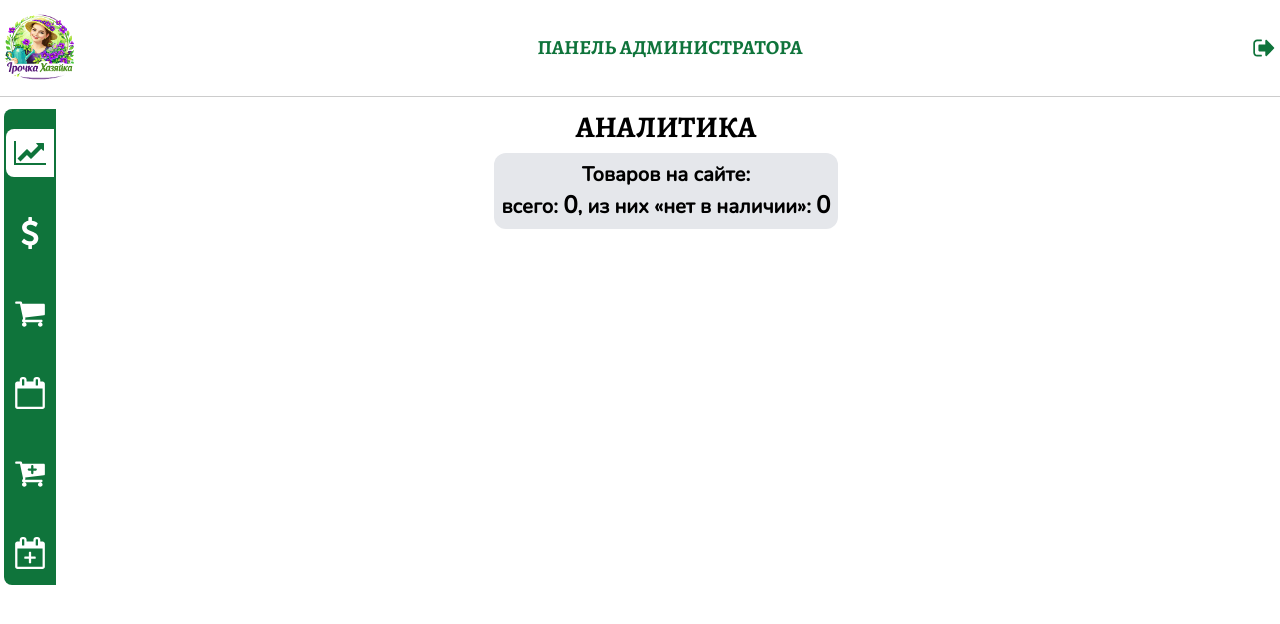
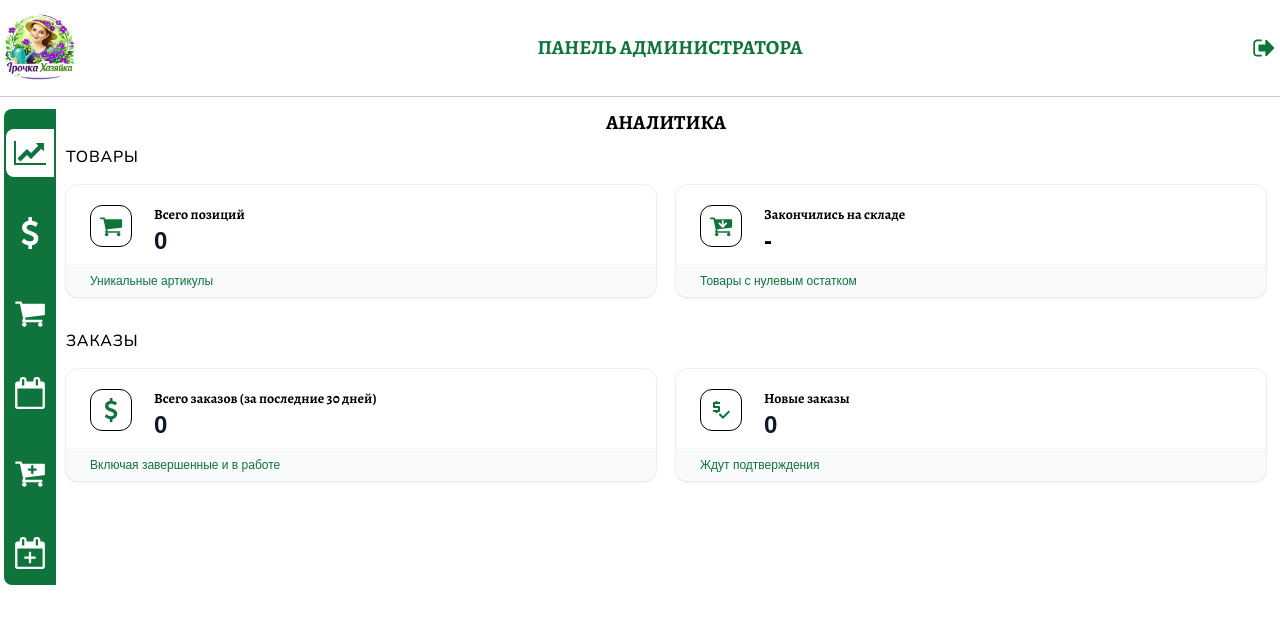
Before and after one commit to DenysKors/flowergirl-irina, a Next.js app: page /dashboard/analytics in a window 1280 px wide. Shown: the top 624 px of the page. Built offline with nearby package versions, Linux system fonts and the light colour scheme; no server answers; the database is empty.

Commit message:
Update analytics, fix product update form

```diff
--- a/app/(admin)/dashboard/analytics/page.tsx
+++ b/app/(admin)/dashboard/analytics/page.tsx
@@ -1,27 +1,126 @@
+import { connection } from "next/server";
+
 import { getAdminAnalytics } from "@/lib/api";
 
 export default async function Analytics() {
-  const { totalProducts, outOfStockProducts } = await getAdminAnalytics();
+   await connection();
+    const {
+    totalProducts,
+    outOfStockProducts,
+    ordersAmount,
+    newOrders,
+  } = await getAdminAnalytics();
   return (
-    <section className="w-full h-full">
-      <h1 className="mb-2 font-heading lg:text-3xl uppercase text-center text-text">
+    <section className="my-0 px-1.5 pb-2.5 lg:px-2.5 lg:pb-5 w-full">
+      <h1 className="mb-2 font-heading lg:text-xl uppercase text-center text-text">
         Аналитика
       </h1>
-      <div className="w-max flex flex-col justify-self-center gap-2 lg:gap-4">
-        <div className="p-2 flex-1 text-center bg-gray-200 rounded-xl">
-          <p className="font-text font-bold text-xs lg:text-xl">
-            Товаров на сайте:
-          </p>
-          <p className="font-text font-bold text-xs lg:text-xl">
-            всего:{" "}
-            <span className="font-text font-bold text-base lg:text-2xl text-center">
-              {totalProducts}
-            </span>
-            , из них &#171;нет в наличии&#187;:{" "}
-            <span className="font-text font-bold text-base lg:text-2xl text-center">
-              {outOfStockProducts}
-            </span>
-          </p>
+      <h2 className="text-xs lg:text-base font-text uppercase tracking-wider text-text mb-4">
+        Товары
+      </h2>
+      <div className="grid grid-cols-1 gap-5 sm:grid-cols-2 mb-8">
+        <div className="relative overflow-hidden rounded-xl bg-white px-4 pb-6 pt-5 shadow-sm ring-1 ring-slate-200/50 sm:px-6 transition-all hover:shadow-md">
+          <div>
+            <div className="absolute p-2 border border-border rounded-xl">
+              <svg className="w-6 h-6 fill-main">
+                <use href="/icons.svg#icon-products"></use>
+              </svg>
+            </div>
+            <p className="ml-16 truncate text-sm font-heading text-text">
+              Всего позиций
+            </p>
+          </div>
+          <div className="ml-16 flex items-baseline pb-4">
+            <p className="text-2xl font-semibold tracking-tight text-slate-900">
+              {new Intl.NumberFormat("uk-UA", {
+                minimumFractionDigits: 0,
+                maximumFractionDigits: 2,
+              }).format(totalProducts)}
+            </p>
+          </div>
+          <div className="absolute bottom-0 inset-x-0 bg-slate-50 px-4 py-2 sm:px-6 text-xs text-main border-t border-slate-100">
+            Уникальные артикулы
+          </div>
+        </div>
+        <div className="relative overflow-hidden rounded-xl bg-white px-4 pb-6 pt-5 shadow-sm ring-1 ring-slate-200/50 sm:px-6 transition-all hover:shadow-md">
+          <div>
+            <div className="absolute p-2 border border-border rounded-xl">
+              <svg className="w-6 h-6 fill-main">
+                <use href="/icons.svg#icon-products-down"></use>
+              </svg>
+            </div>
+            <p className="ml-16 truncate text-sm font-heading text-text">
+              Закончились на складе
+            </p>
+          </div>
+          <div className="ml-16 flex items-baseline pb-4">
+            <p
+              className={`text-2xl font-semibold tracking-tight ${
+                outOfStockProducts > 0 ? "text-red-500" : "text-text"
+              }`}
+            >
+              {outOfStockProducts > 0 ? outOfStockProducts : "-"}
+            </p>
+            {outOfStockProducts > 0 && (
+              <span className="ml-2 text-xs font-medium text-red-500 bg-red-50 px-1.5 py-0.5 rounded">
+                Требует внимания
+              </span>
+            )}
+          </div>
+          <div className="absolute bottom-0 inset-x-0 bg-slate-50 px-4 py-2 sm:px-6 text-xs text-main border-t border-slate-100">
+            Товары с нулевым остатком
+          </div>
+        </div>
+      </div>
+      <h2 className="text-xs lg:text-base font-text uppercase tracking-wider text-text mb-4">
+        Заказы
+      </h2>
+      <div className="grid grid-cols-1 gap-5 sm:grid-cols-2 mb-8">
+        <div className="relative overflow-hidden rounded-xl bg-white px-4 pb-6 pt-5 shadow-sm ring-1 ring-slate-200/50 sm:px-6 transition-all hover:shadow-md">
+          <div>
+            <div className="absolute p-2 border border-border rounded-xl">
+              <svg className="w-6 h-6 fill-main">
+                <use href="/icons.svg#icon-orders"></use>
+              </svg>
+            </div>
+            <p className="ml-16 text-sm font-heading text-text wrap-break-word">
+              Всего заказов (за последние 30 дней)
+            </p>
+          </div>
+          <div className="ml-16 flex items-baseline pb-4">
+            <p className="text-2xl font-semibold tracking-tight text-slate-900">
+              {new Intl.NumberFormat("uk-UA", {
+                minimumFractionDigits: 0,
+                maximumFractionDigits: 2,
+              }).format(ordersAmount)}
+            </p>
+          </div>
+          <div className="absolute bottom-0 inset-x-0 bg-slate-50 px-4 py-2 sm:px-6 text-xs text-main border-t border-slate-100">
+            Включая завершенные и в работе
+          </div>
+        </div>
+        <div className="relative overflow-hidden rounded-xl bg-white px-4 pb-6 pt-5 shadow-sm ring-1 ring-slate-200/50 sm:px-6 transition-all hover:shadow-md">
+          <div>
+            <div className="absolute p-2 border border-border rounded-xl">
+              <svg className="w-6 h-6 fill-main">
+                <use href="/icons.svg#icon-orders-new"></use>
+              </svg>
+            </div>
+            <p className="ml-16 truncate text-sm font-heading text-text">
+              Новые заказы
+            </p>
+          </div>
+          <div className="ml-16 flex items-baseline pb-4">
+            <p className="text-2xl font-semibold tracking-tight text-slate-900">
+              {new Intl.NumberFormat("uk-UA", {
+                minimumFractionDigits: 0,
+                maximumFractionDigits: 2,
+              }).format(newOrders)}
+            </p>
+          </div>
+          <div className="absolute bottom-0 inset-x-0 bg-slate-50 px-4 py-2 sm:px-6 text-xs text-main border-t border-slate-100">
+            Ждут подтверждения
+          </div>
         </div>
       </div>
     </section>
--- a/app/(admin)/dashboard/orders/[id]/page.tsx
+++ b/app/(admin)/dashboard/orders/[id]/page.tsx
@@ -2,7 +2,7 @@ import { connection } from "next/server";
 import { notFound } from "next/navigation";
 
 import OrderStatusAction from "@/components/OrderSatusAction/OrderSatusAction";
-import ClientOrderDate from "@/components/ClientOrderDate/ClientOrderDate";
+import ClientDate from "@/components/ClientDate/ClientDate";
 
 import { ORDER_STATUS_TYPE, PAYMENT_TYPE } from "@/constants/order";
 import { getAdminOrderById } from "@/lib/api";
@@ -38,7 +38,7 @@ export default async function OrderPage({ params }: OrderPageProps) {
           </div>
           <div className="mt-1 md:justify-normal font-text text-xs text-gray-900">
             <span className="self-start mr-1 md:mr-3">Создан:</span>
-            <ClientOrderDate createdAt={order.createdAt} />
+            <ClientDate date={order.createdAt} />
           </div>
           {order.paymentType === PAYMENT_TYPE.PREPAID && (
             <div className="mt-1 md:justify-normal font-text text-xs text-gray-900">
--- /dev/null
+++ b/components/ClientDate/ClientDate.tsx
@@ -0,0 +1,17 @@
+"use client";
+
+type clientDateProps = {
+  date: Date;
+  className?: string;
+}
+
+export default function ClientDate({ date, className }: clientDateProps) {
+  return (
+    <span className={className}>
+      {new Intl.DateTimeFormat("uk-UA", {
+        dateStyle: "long",
+        timeStyle: "short",
+      }).format(new Date(date))}
+    </span>
+  );
+}
--- a/components/ClientOrderDate/ClientOrderDate.tsx
+++ /dev/null
@@ -1,12 +0,0 @@
-"use client";
-
-export default function ClientOrderDate({ createdAt }: { createdAt: Date }) {
-  return (
-    <span>
-      {new Intl.DateTimeFormat("uk-UA", {
-        dateStyle: "long",
-        timeStyle: "short",
-      }).format(new Date(createdAt))}
-    </span>
-  );
-}
--- a/components/UpdateProductForm/UpdateProductForm.tsx
+++ b/components/UpdateProductForm/UpdateProductForm.tsx
@@ -33,8 +33,6 @@ export default function UpdateProductForm({
   ) => {
     const productData = new FormData();
 
-    if (!values.description) return toast.error("Добавьте описание");
-    productData.append("description", values.description);
     productData.append("description", values.description);
     productData.append("id", product.id.toString());
     productData.append("categoryId", values.categoryId.toString());
@@ -80,9 +78,7 @@ export default function UpdateProductForm({
         initialValues={product}
         enableReinitialize={true}
         validationSchema={Yup.object().shape({
-          description: Yup.string()
-            .max(50, "Название слишком длинное")
-            .required("Название обязательно"),
+        description: Yup.string().required("Описание обязательно"),
           categoryId: Yup.number()
             .test("valid", "Категория не выбрана", (val) => {
               if (val && allCategoriesId.includes(val)) return true;
--- a/services/OrderStateMap.ts
+++ b/services/OrderStateMap.ts
@@ -2,8 +2,8 @@ import type { OrderStatus } from "@/prisma/generated/client";
 
 export const ALLOWED_STATUS_TRANSITIONS: Record<OrderStatus, OrderStatus[]> = {
   pending: ["processing"],
-  processing: ["shipped", "cancelled", "paid"],
-  paid: ["completed", "cancelled", "shipped"],
+  processing: ["shipped", "cancelled"],
+  paid: ["processing"],
   shipped: ["completed", "cancelled"],
   completed: [],
   cancelled: [],
--- a/types/types.tsx
+++ b/types/types.tsx
@@ -38,7 +38,7 @@ export type ProductsWithPagin = {
 
 export type ProductToUpdate = {
   id: number;
-  description: string | null;
+  description: string;
   categoryId: number;
   qty: number;
   unit: string;
```
Also changed, not shown: components/ProductInfo/ProductInfo.tsx (+4 -12 lines), lib/api.ts (+25 -22 lines), public/icons.svg.
